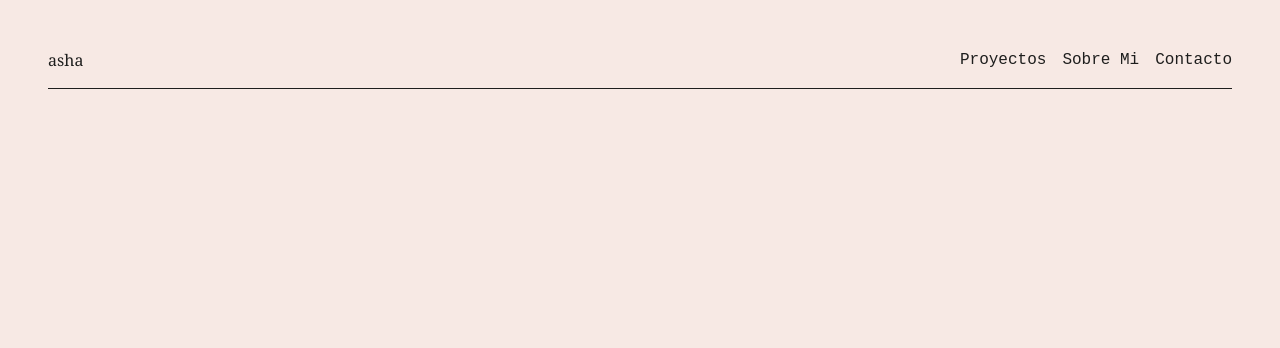
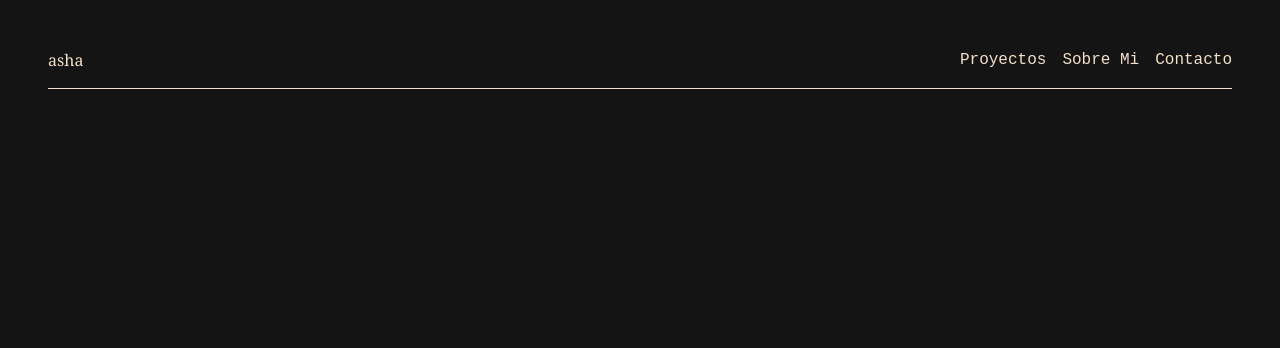
Before and after one commit to epifiano/portfolio-asha, an Astro site: page / in a window 1280 px wide. Shown: the top 348 px of the page. Built offline with nearby package versions, Linux system fonts and the light colour scheme; Astro itself is replaced by a stand-in of ours.

Commit message:
feat: apply noir dark theme palette
- Switch background to #141414 and font to #F4E0C9
- Add accent (#5c5c5c) and border (#DECAA6) color tokens
- Fix className typo in index.astro main element
- Validate build passes

```diff
--- a/src/index.css
+++ b/src/index.css
@@ -3,8 +3,10 @@
 @import '@fontsource-variable/geist-mono';
 
 @theme {
-  --color-background: hsl(17, 53%, 93%);
-  --color-font: #1e1e1d;
+  --color-background: #141414;
+  --color-font: #F4E0C9;
+  --color-accent: #5c5c5c;
+  --color-border: #DECAA6;
   --font-geist-mono: 'Geist Mono Variable', monospace;
   --font-space-grotesk: 'Space Grotesk Variable', sans-serif;
 }
--- a/src/pages/index.astro
+++ b/src/pages/index.astro
@@ -28,7 +28,7 @@ const allBlogs = await getCollection('blogs');
   </head>
   <body class="p-4 md:p-8 lg:p-12 bg-background text-font">
     <Header />
-    <main className="mx-auto max-w-5xl">
+    <main class="mx-auto max-w-5xl">
       <Hero />
       <Work />
       <Projects projects={allProjects} />
```
Also changed, not shown: 1 other file.
